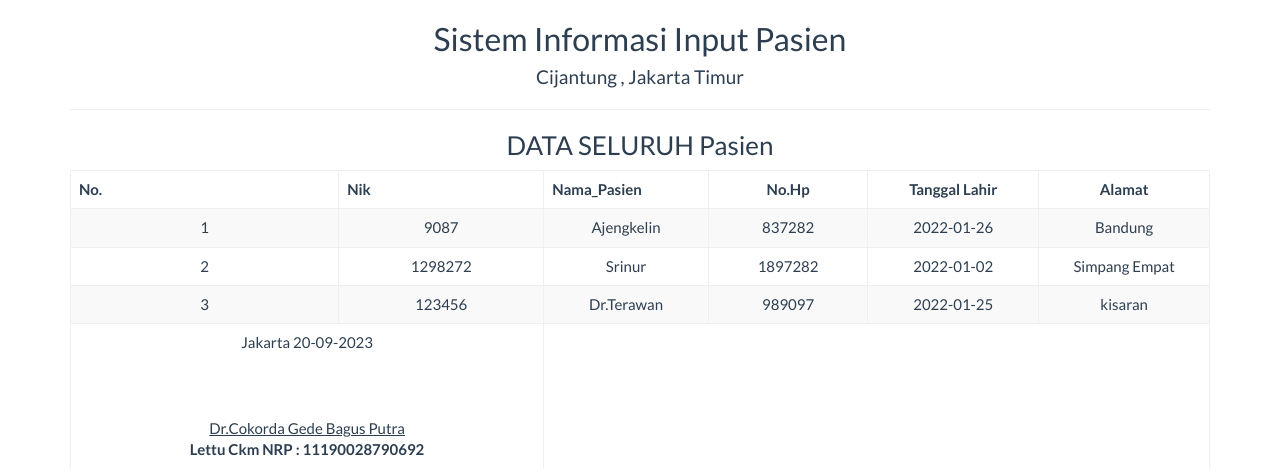
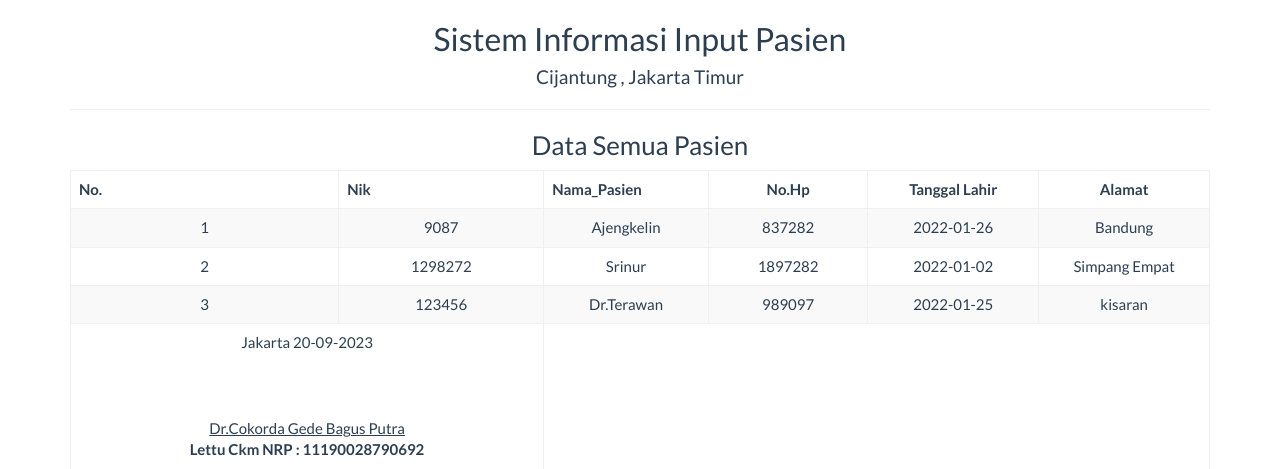
Before and after one commit to antoniussilvianus/si-pasienku, a PHP site: page /report/pasien_semua.php in a window 1280 px wide. Shown: the top 469 px of the page. Run offline with PHP 8.4, Linux system fonts and the light colour scheme; data comes from the database, SQL or seed files in the repository.

Commit message:
hotfix-action-print

```diff
--- a/beranda.php
+++ b/beranda.php
@@ -7,7 +7,6 @@
 
     <div class="row">
         <!--colomn kedua-->
-
         <div class="col-sm-9 col-xs-12">
             <!--  <img src="img/dinas_lh.png" style="max-width:100%; height:150px;"> -->
             <div class="panel panel-default">
--- a/report/pasien_satu.php
+++ b/report/pasien_satu.php
@@ -2,25 +2,22 @@
 <html>
 
 <head>
+    <link rel="icon" href="../img/gultor.png">
     <title>Cetak Data Pasien</title>
     <link href="../Assets/css/bootstrap.min.css" rel="stylesheet" type="text/css" />
 </head>
 
 <body onload="print()">
-    <!--Menampilkan data detail arsip-->
     <?php
     include '../config/koneksi.php';
     $sql = "SELECT * FROM tabel_pasien WHERE id='" . $_GET['id'] . "'";
-    //proses query ke database
     $query = mysqli_query($koneksi, $sql) or die("SQL Detail error");
-    //Merubaha data hasil query kedalam bentuk array
     $data = mysqli_fetch_array($query);
     ?>
 
     <div class="container">
         <div class='row'>
             <div class="col-sm-12">
-                <!--dalam tabel--->
                 <div class="text-center">
                     <h2>Sistem Informasi</h2><br>INPUT PASIEN
                     <hr>
--- a/report/pasien_semua.php
+++ b/report/pasien_semua.php
@@ -2,7 +2,8 @@
 <html>
 
 <head>
-    <title>Cetak Data Siswa</title>
+    <link rel="icon" href="../img/gultor.png">
+    <title>Cetak Semua Data Pasien</title>
     <link href="../Assets/css/bootstrap.min.css" rel="stylesheet" type="text/css" />
 </head>
 
@@ -20,7 +21,7 @@
                     <h2>Sistem Informasi Input Pasien</h2>
                     <h4>Cijantung , Jakarta Timur<br></h4>
                     <hr>
-                    <h3>DATA SELURUH Pasien</h3>
+                    <h3>Data Semua Pasien</h3>
                     <table class="table table-bordered table-striped table-hover">
                         <tbody>
                             <thead>
@@ -40,19 +41,12 @@
                                 </tr>
                             </thead>
                         <tbody>
-                            <!--ambil data dari database, dan tampilkan kedalam tabel-->
                             <?php
-                            //buat sql untuk tampilan data, gunakan kata kunci select
                             $sql = "SELECT * FROM tabel_pasien";
                             $query = mysqli_query($koneksi, $sql) or die("SQL Anda Salah");
-                            //Baca hasil query dari databse, gunakan perulangan untuk
-                            //Menampilkan data lebh dari satu. disini akan digunakan
-                            //while dan fungdi mysqli_fecth_array
-                            //Membuat variabel untuk menampilkan nomor urut
                             $nomor = 0;
-                            //Melakukan perulangan u/menampilkan data
                             while ($data = mysqli_fetch_array($query)) {
-                                $nomor++; //Penambahan satu untuk nilai var nomor
+                                $nomor++;
                             ?>
                                 <tr>
                                     <td><?= $nomor ?></td>
@@ -62,7 +56,6 @@
                                     <td><?= $data['tgl_lahir'] ?></td>
                                     <td><?= $data['alamat'] ?></td>
                                 </tr>
-                                <!--Tutup Perulangan data-->
                             <?php } ?>
                         </tbody>
                         </tbody>
```
